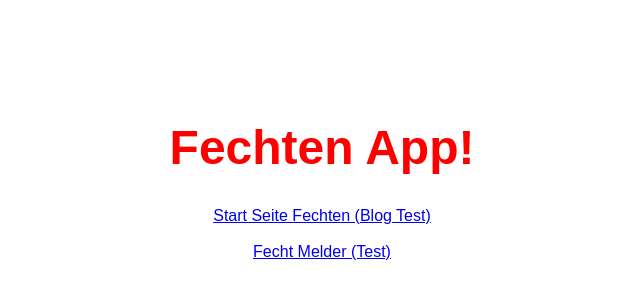
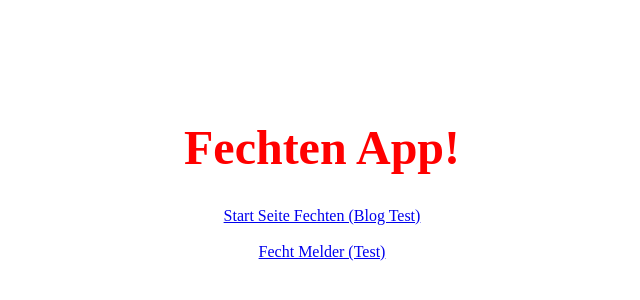
Before and after one commit to asc4asc/pwa1, a plain HTML site: page index.html in a window 1280 px wide. Shown: the part 226-526 px from the top of the page, without its empty margins (318-958 px from the left). Drawn offline with Linux system fonts and the light colour scheme.

Commit message:
Update style.css

```diff
--- a/css/style.css
+++ b/css/style.css
@@ -1,5 +1,5 @@
 body {
-  font-family: sans-serif;
+  /* font-family: sans-serif; */
 }
 
 /* Make content area fill the entire browser window */
@@ -18,6 +18,7 @@ html,
   text-align: center;
 }
 
+/* The text in the apps Website */
 .title {
   font-size: 3rem;
   color: red;
```
